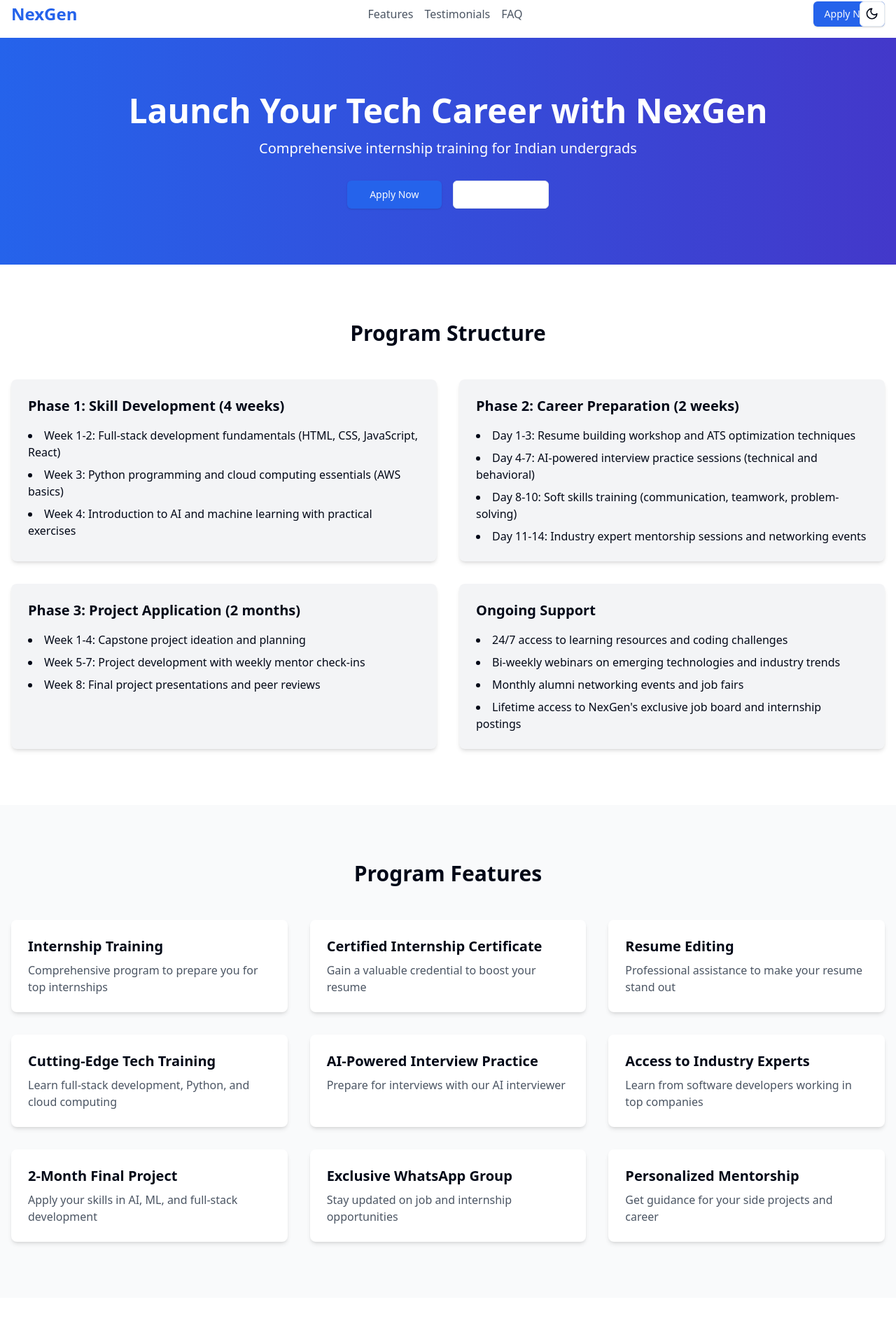
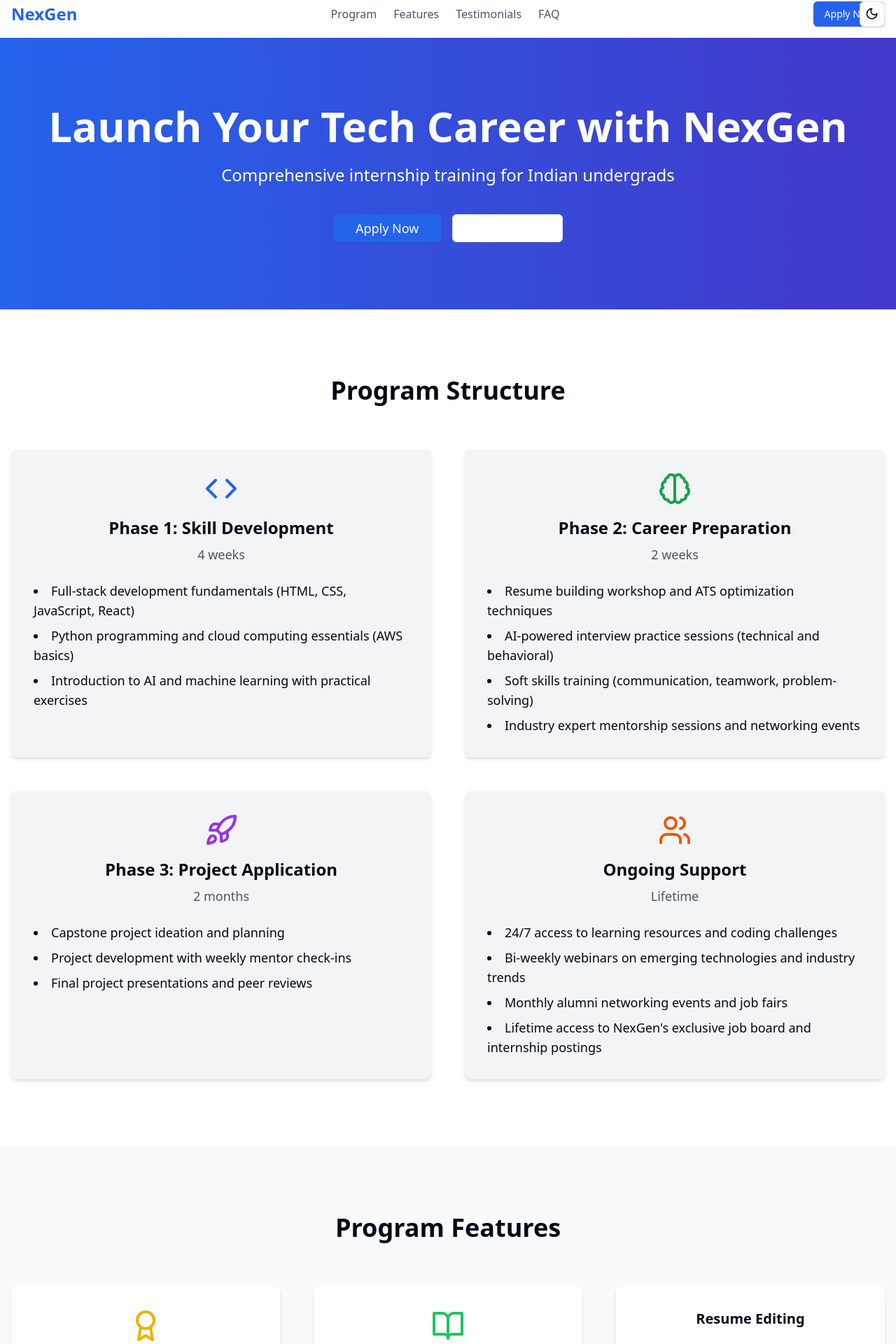
Before and after one commit to dheemutech/main, a Next.js app: page / in a window 1280 px wide. Shown: the part 14-1934 px from the top of the page at 70% size. Built offline with nearby package versions, Linux system fonts and the light colour scheme.

Commit message:
SOFTGEN MAGIC

```diff
--- a/src/components/Header.jsx
+++ b/src/components/Header.jsx
@@ -4,14 +4,15 @@ import { Button } from '@/components/ui/button';
 
 export const Header = () => {
   return (
-    <header className="bg-white shadow-md">
+    <header className="bg-white shadow-md dark:bg-gray-800">
       <div className="container mx-auto px-4 py-4 flex justify-between items-center">
-        <Link href="/" className="text-2xl font-bold text-blue-600">NexGen</Link>
+        <Link href="/" className="text-2xl font-bold text-blue-600 dark:text-blue-400">NexGen</Link>
         <nav>
-          <ul className="flex space-x-4">
-            <li><Link href="/#features" className="text-gray-600 hover:text-blue-600">Features</Link></li>
-            <li><Link href="/#testimonials" className="text-gray-600 hover:text-blue-600">Testimonials</Link></li>
-            <li><Link href="/#faq" className="text-gray-600 hover:text-blue-600">FAQ</Link></li>
+          <ul className="flex space-x-6">
+            <li><Link href="/#program-structure" className="text-gray-600 hover:text-blue-600 dark:text-gray-300 dark:hover:text-blue-400">Program</Link></li>
+            <li><Link href="/#features" className="text-gray-600 hover:text-blue-600 dark:text-gray-300 dark:hover:text-blue-400">Features</Link></li>
+            <li><Link href="/#testimonials" className="text-gray-600 hover:text-blue-600 dark:text-gray-300 dark:hover:text-blue-400">Testimonials</Link></li>
+            <li><Link href="/#faq" className="text-gray-600 hover:text-blue-600 dark:text-gray-300 dark:hover:text-blue-400">FAQ</Link></li>
           </ul>
         </nav>
         <Button asChild>
--- a/src/pages/index.js
+++ b/src/pages/index.js
@@ -5,7 +5,7 @@ import { motion } from 'framer-motion';
 import { FAQ } from '@/components/FAQ';
 import { ContactForm } from '@/components/ContactForm';
 import { useTheme } from 'next-themes';
-import { Sun, Moon } from 'lucide-react';
+import { Sun, Moon, Code, Brain, Rocket, Users, Award, BookOpen } from 'lucide-react';
 
 export default function Home() {
   const { theme, setTheme } = useTheme();
@@ -31,10 +31,10 @@ export default function Home() {
       </div>
 
       {/* Hero Section */}
-      <section className="bg-gradient-to-r from-blue-600 to-indigo-700 dark:from-blue-800 dark:to-indigo-900 text-white py-20">
+      <section className="bg-gradient-to-r from-blue-600 to-indigo-700 dark:from-blue-800 dark:to-indigo-900 text-white py-24">
         <div className="container mx-auto px-4 text-center">
           <motion.h1
-            className="text-4xl md:text-5xl font-bold mb-4"
+            className="text-5xl md:text-6xl font-bold mb-6"
             initial={{ opacity: 0, y: -20 }}
             animate={{ opacity: 1, y: 0 }}
             transition={{ duration: 0.5 }}
@@ -42,7 +42,7 @@ export default function Home() {
             Launch Your Tech Career with NexGen
           </motion.h1>
           <motion.p
-            className="text-lg md:text-xl mb-8"
+            className="text-xl md:text-2xl mb-10"
             initial={{ opacity: 0, y: -20 }}
             animate={{ opacity: 1, y: 0 }}
             transition={{ duration: 0.5, delay: 0.2 }}
@@ -54,12 +54,12 @@ export default function Home() {
             animate={{ opacity: 1, y: 0 }}
             transition={{ duration: 0.5, delay: 0.4 }}
           >
-            <Button size="lg" asChild className="mr-4 hover:scale-105 transition-transform">
+            <Button size="lg" asChild className="mr-4 hover:scale-105 transition-transform text-lg">
               <a href="https://forms.gle/T3mDS3MGaqFu84jz5" target="_blank" rel="noopener noreferrer">
                 Apply Now
               </a>
             </Button>
-            <Button size="lg" variant="outline" onClick={() => scrollTo('contact')} className="hover:scale-105 transition-transform">
+            <Button size="lg" variant="outline" onClick={() => scrollTo('contact')} className="hover:scale-105 transition-transform text-lg">
               Contact Us
             </Button>
           </motion.div>
@@ -67,28 +67,28 @@ export default function Home() {
       </section>
 
       {/* Program Structure Section */}
-      <section id="program-structure" className="py-20 bg-white dark:bg-gray-800">
+      <section id="program-structure" className="py-24 bg-white dark:bg-gray-800">
         <div className="container mx-auto px-4">
-          <h2 className="text-3xl font-bold text-center mb-12 dark:text-white">Program Structure</h2>
-          <div className="grid grid-cols-1 md:grid-cols-2 gap-8">
+          <h2 className="text-4xl font-bold text-center mb-16 dark:text-white">Program Structure</h2>
+          <div className="grid grid-cols-1 md:grid-cols-2 gap-12">
             {[
-              { title: "Phase 1: Skill Development (4 weeks)", items: [
-                "Week 1-2: Full-stack development fundamentals (HTML, CSS, JavaScript, React)",
-                "Week 3: Python programming and cloud computing essentials (AWS basics)",
-                "Week 4: Introduction to AI and machine learning with practical exercises"
+              { title: "Phase 1: Skill Development", icon: <Code className="w-12 h-12 mb-4 text-blue-600" />, duration: "4 weeks", items: [
+                "Full-stack development fundamentals (HTML, CSS, JavaScript, React)",
+                "Python programming and cloud computing essentials (AWS basics)",
+                "Introduction to AI and machine learning with practical exercises"
               ]},
-              { title: "Phase 2: Career Preparation (2 weeks)", items: [
-                "Day 1-3: Resume building workshop and ATS optimization techniques",
-                "Day 4-7: AI-powered interview practice sessions (technical and behavioral)",
-                "Day 8-10: Soft skills training (communication, teamwork, problem-solving)",
-                "Day 11-14: Industry expert mentorship sessions and networking events"
+              { title: "Phase 2: Career Preparation", icon: <Brain className="w-12 h-12 mb-4 text-green-600" />, duration: "2 weeks", items: [
+                "Resume building workshop and ATS optimization techniques",
+                "AI-powered interview practice sessions (technical and behavioral)",
+                "Soft skills training (communication, teamwork, problem-solving)",
+                "Industry expert mentorship sessions and networking events"
               ]},
-              { title: "Phase 3: Project Application (2 months)", items: [
-                "Week 1-4: Capstone project ideation and planning",
-                "Week 5-7: Project development with weekly mentor check-ins",
-                "Week 8: Final project presentations and peer reviews"
+              { title: "Phase 3: Project Application", icon: <Rocket className="w-12 h-12 mb-4 text-purple-600" />, duration: "2 months", items: [
+                "Capstone project ideation and planning",
+                "Project development with weekly mentor check-ins",
+                "Final project presentations and peer reviews"
               ]},
-              { title: "Ongoing Support", items: [
+              { title: "Ongoing Support", icon: <Users className="w-12 h-12 mb-4 text-orange-600" />, duration: "Lifetime", items: [
                 "24/7 access to learning resources and coding challenges",
                 "Bi-weekly webinars on emerging technologies and industry trends",
                 "Monthly alumni networking events and job fairs",
@@ -97,15 +97,19 @@ export default function Home() {
             ].map((phase, index) => (
               <motion.div
                 key={index}
-                className="bg-gray-100 dark:bg-gray-700 p-6 rounded-lg shadow-md hover:shadow-lg transition-shadow duration-300"
+                className="bg-gray-100 dark:bg-gray-700 p-8 rounded-lg shadow-md hover:shadow-lg transition-shadow duration-300"
                 initial={{ opacity: 0, y: 20 }}
                 animate={{ opacity: 1, y: 0 }}
                 transition={{ duration: 0.5, delay: index * 0.1 }}
               >
-                <h3 className="text-xl font-semibold mb-4 dark:text-white">{phase.title}</h3>
+                <div className="flex flex-col items-center mb-6">
+                  {phase.icon}
+                  <h3 className="text-2xl font-semibold mb-2 dark:text-white text-center">{phase.title}</h3>
+                  <span className="text-lg font-medium text-gray-600 dark:text-gray-300">{phase.duration}</span>
+                </div>
                 <ul className="list-disc list-inside space-y-2 dark:text-gray-200">
                   {phase.items.map((item, itemIndex) => (
-                    <li key={itemIndex}>{item}</li>
+                    <li key={itemIndex} className="text-lg">{item}</li>
                   ))}
                 </ul>
               </motion.div>
@@ -115,31 +119,34 @@ export default function Home() {
       </section>
 
       {/* Features Section */}
-      <section id="features" className="py-20 bg-gray-50 dark:bg-gray-900">
+      <section id="features" className="py-24 bg-gray-50 dark:bg-gray-900">
         <div className="container mx-auto px-4">
-          <h2 className="text-3xl font-bold text-center mb-12 dark:text-white">Program Features</h2>
-          <div className="grid grid-cols-1 md:grid-cols-2 lg:grid-cols-3 gap-8">
+          <h2 className="text-4xl font-bold text-center mb-16 dark:text-white">Program Features</h2>
+          <div className="grid grid-cols-1 md:grid-cols-2 lg:grid-cols-3 gap-12">
             {[
-              { title: "Internship Training", description: "Comprehensive program to prepare you for top internships" },
-              { title: "Certified Internship Certificate", description: "Gain a valuable credential to boost your resume" },
-              { title: "Resume Editing", description: "Professional assistance to make your resume stand out" },
-              { title: "Cutting-Edge Tech Training", description: "Learn full-stack development, Python, and cloud computing" },
-              { title: "AI-Powered Interview Practice", description: "Prepare for interviews with our AI interviewer" },
-              { title: "Access to Industry Experts", description: "Learn from software developers working in top companies" },
-              { title: "2-Month Final Project", description: "Apply your skills in AI, ML, and full-stack development" },
-              { title: "Exclusive WhatsApp Group", description: "Stay updated on job and internship opportunities" },
-              { title: "Personalized Mentorship", description: "Get guidance for your side projects and career" },
+              { title: "Internship Training", icon: <Award className="w-12 h-12 mb-4 text-yellow-500" />, description: "Comprehensive program to prepare you for top internships, including real-world projects and industry-standard practices." },
+              { title: "Certified Internship Certificate", icon: <BookOpen className="w-12 h-12 mb-4 text-green-500" />, description: "Gain a valuable credential to boost your resume, recognized by leading tech companies across India." },
+              { title: "Resume Editing", description: "Professional assistance to make your resume stand out, tailored to catch the eye of top tech recruiters." },
+              { title: "Cutting-Edge Tech Training", description: "Learn full-stack development, Python, and cloud computing with hands-on projects using the latest technologies." },
+              { title: "AI-Powered Interview Practice", description: "Prepare for interviews with our advanced AI interviewer, covering both technical and behavioral aspects." },
+              { title: "Access to Industry Experts", description: "Learn from and network with software developers working in top companies like Google, Amazon, and Microsoft." },
+              { title: "2-Month Final Project", description: "Apply your skills in AI, ML, and full-stack development to solve real-world problems, building a standout portfolio piece." },
+              { title: "Exclusive WhatsApp Group", description: "Stay updated on job and internship opportunities, and connect with peers and mentors in a supportive community." },
+              { title: "Personalized Mentorship", description: "Get one-on-one guidance for your side projects, career decisions, and technical challenges from experienced professionals." },
             ].map((feature, index) => (
               <motion.div
                 key={index}
-                className="bg-white dark:bg-gray-800 p-6 rounded-lg shadow-md hover:shadow-lg transition-shadow duration-300"
+                className="bg-white dark:bg-gray-800 p-8 rounded-lg shadow-md hover:shadow-lg transition-shadow duration-300"
                 initial={{ opacity: 0, y: 20 }}
                 animate={{ opacity: 1, y: 0 }}
                 transition={{ duration: 0.5, delay: index * 0.1 }}
                 whileHover={{ scale: 1.05 }}
               >
-                <h3 className="text-xl font-semibold mb-2 dark:text-white">{feature.title}</h3>
-                <p className="text-gray-600 dark:text-gray-300">{feature.description}</p>
+                <div className="flex flex-col items-center mb-4">
+                  {feature.icon}
+                  <h3 className="text-xl font-semibold mb-4 dark:text-white text-center">{feature.title}</h3>
+                </div>
+                <p className="text-gray-600 dark:text-gray-300 text-center">{feature.description}</p>
               </motion.div>
             ))}
           </div>
@@ -147,10 +154,10 @@ export default function Home() {
       </section>
 
       {/* Testimonials Section */}
-      <section id="testimonials" className="bg-white dark:bg-gray-800 py-20">
+      <section id="testimonials" className="bg-white dark:bg-gray-800 py-24">
         <div className="container mx-auto px-4">
-          <h2 className="text-3xl font-bold text-center mb-12 dark:text-white">What Our Students Say</h2>
-          <div className="grid grid-cols-1 md:grid-cols-2 gap-8">
+          <h2 className="text-4xl font-bold text-center mb-16 dark:text-white">What Our Students Say</h2>
+          <div className="grid grid-cols-1 md:grid-cols-2 gap-12">
             {[
               { name: "Priya Sharma", text: "NexGen's program was a game-changer for my career. I landed an internship at a top tech company!" },
               { name: "Rahul Patel", text: "The mentorship and AI interview practice gave me the confidence to ace my interviews." },
@@ -159,16 +166,14 @@ export default function Home() {
             ].map((testimonial, index) => (
               <motion.div
                 key={index}
-                className="bg-gray-100 dark:bg-gray-700 p-6 rounded-lg shadow-md flex items-start hover:shadow-lg transition-shadow duration-300"
+                className="bg-gray-100 dark:bg-gray-700 p-8 rounded-lg shadow-md hover:shadow-lg transition-shadow duration-300"
                 initial={{ opacity: 0, scale: 0.9 }}
                 animate={{ opacity: 1, scale: 1 }}
                 transition={{ duration: 0.5, delay: index * 0.1 }}
                 whileHover={{ scale: 1.03 }}
               >
-                <div>
-                  <p className="text-gray-600 dark:text-gray-300 mb-4">"{testimonial.text}"</p>
-                  <p className="font-semibold dark:text-white">{testimonial.name}</p>
-                </div>
+                <p className="text-gray-600 dark:text-gray-300 mb-6 text-lg italic">"{testimonial.text}"</p>
+                <p className="font-semibold dark:text-white text-right">- {testimonial.name}</p>
               </motion.div>
             ))}
           </div>
@@ -179,9 +184,9 @@ export default function Home() {
       <FAQ />
 
       {/* Contact Form Section */}
-      <section id="contact" className="py-20 bg-white dark:bg-gray-800">
+      <section id="contact" className="py-24 bg-white dark:bg-gray-800">
         <div className="container mx-auto px-4">
-          <h2 className="text-3xl font-bold text-center mb-12 dark:text-white">Contact Us</h2>
+          <h2 className="text-4xl font-bold text-center mb-16 dark:text-white">Contact Us</h2>
           <div className="max-w-md mx-auto">
             <ContactForm />
           </div>
@@ -189,11 +194,11 @@ export default function Home() {
       </section>
 
       {/* CTA Section */}
-      <section className="bg-blue-600 dark:bg-blue-800 text-white py-20">
+      <section className="bg-blue-600 dark:bg-blue-800 text-white py-24">
         <div className="container mx-auto px-4 text-center">
-          <h2 className="text-3xl font-bold mb-4">Ready to Start Your Journey?</h2>
-          <p className="text-xl mb-8">Join NexGen's Internship Program and transform your career prospects.</p>
-          <Button size="lg" variant="secondary" asChild className="hover:bg-white hover:text-blue-600 transition-colors">
+          <h2 className="text-4xl font-bold mb-6">Ready to Start Your Journey?</h2>
+          <p className="text-xl mb-10">Join NexGen's Internship Program and transform your career prospects.</p>
+          <Button size="lg" variant="secondary" asChild className="hover:bg-white hover:text-blue-600 transition-colors text-lg">
             <a href="https://forms.gle/T3mDS3MGaqFu84jz5" target="_blank" rel="noopener noreferrer">
               Apply Now
             </a>
```
